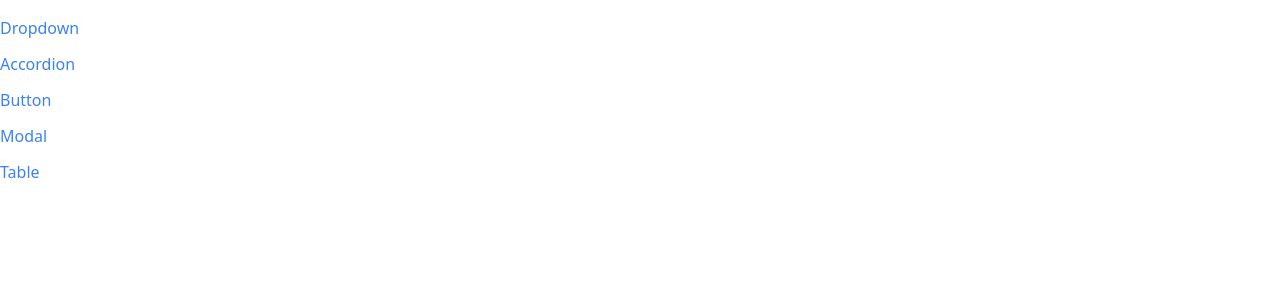
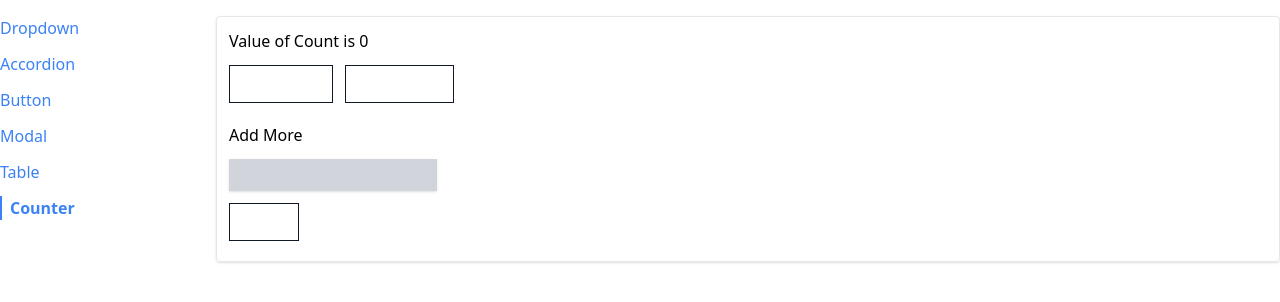
Before and after one commit to suriyaaap13/comps, a React (Create React App) app: page /counter in a window 1280 px wide. Shown: the top 302 px of the page. Built offline with nearby package versions, Linux system fonts and the light colour scheme.

Commit message:
Set up the CounterPage and make use of useReducer Hook

```diff
--- a/src/App.js
+++ b/src/App.js
@@ -7,6 +7,7 @@ import ButtonPage from './pages/ButtonPage';
 import Sidebar from './components/Sidebar';
 import ModalPage from './pages/ModalPage';
 import TablePage from './pages/TablePage';
+import CounterPage from './pages/CounterPage';
 
 export default function App() {
   return (
@@ -29,6 +30,9 @@ export default function App() {
           <Route path='/table'>
             <TablePage/>
           </Route>
+          <Route path='/counter'>
+            <CounterPage/>
+          </Route>
         </div>
       </div>
     </NavigationProvider>
--- a/src/components/Sidebar.js
+++ b/src/components/Sidebar.js
@@ -22,6 +22,10 @@ export default function Sidebar() {
         {
             label: 'Table',
             path: '/table'
+        },
+        {
+            label: 'Counter',
+            path: '/counter'
         }
     ];
 
--- /dev/null
+++ b/src/pages/CounterPage.js
@@ -0,0 +1,93 @@
+import React, { useReducer } from 'react';
+import Panel from '../components/Panel';
+import Button from '../components/Button';
+
+
+export default function CounterPage() {
+
+    const INCREMENT_VALUE = 'increment-value';
+    const DECREMENT_VALUE = 'decrement-value';
+    const ADD_VALUE = 'add-value';
+    const SET_VALUE_TO_ADD = 'set-value-to-add';
+
+    const reducer = (state, action)=>{
+        switch(action.type){
+            case INCREMENT_VALUE:
+                return {
+                    ...state,
+                    count: state.count + 1
+                };
+            case DECREMENT_VALUE:
+                return {
+                    ...state,
+                    count: state.count - 1
+                }
+            case ADD_VALUE:
+                return {
+                    ...state,
+                    count: state.count + state.valueToAdd,
+                    valueToAdd: 0
+                };
+            case SET_VALUE_TO_ADD:
+                return {
+                    ...state,
+                    valueToAdd: action.payload
+                };
+            default: return state
+        }
+
+    }
+
+    const [state, dispatch] = useReducer(reducer, {
+        count: 0,
+        valueToAdd: 0
+    });
+
+    console.log(state);
+
+    const increment = () => {
+        dispatch({
+            type: INCREMENT_VALUE
+        })
+        console.log("HEllo World");
+    }
+    const decrement = () => {
+        dispatch({
+            type: DECREMENT_VALUE
+        })
+    }
+
+    const addValue = (e) => {
+        e.preventDefault();
+        dispatch({
+            type: ADD_VALUE,
+        });
+        e.target.value = 0;
+    }
+
+    const handleChange = (e) => {
+        const value = parseInt(e.target.value);
+        dispatch({
+            type: SET_VALUE_TO_ADD,
+            payload: value
+        })
+    }
+
+  return (
+    <Panel>
+        <div className='m-3'>
+            Value of Count is {state.count}
+        </div>
+
+      <div className='flex my-3 mx-3'>
+        <Button secondary outline className = 'mr-3' onClick={increment}>Increment</Button>
+        <Button secondary outline className = 'mr-3' onClick={decrement}>Decrement</Button>
+      </div>
+        <form className='my-5 mx-3' onSubmit={addValue}>
+            <div className='my-3'>Add More</div>
+            <input type="number" onChange={handleChange} className='shadow w-52 focus:outline-none py-1 px-2 bg-gray-300'/>
+            <Button type='submit' secondary outline className = 'mt-3' onClick={addValue}>Add it</Button>
+        </form>
+    </Panel>
+  )
+}
```
Also changed, not shown: src/components/Link.js (line endings or trailing spaces).
